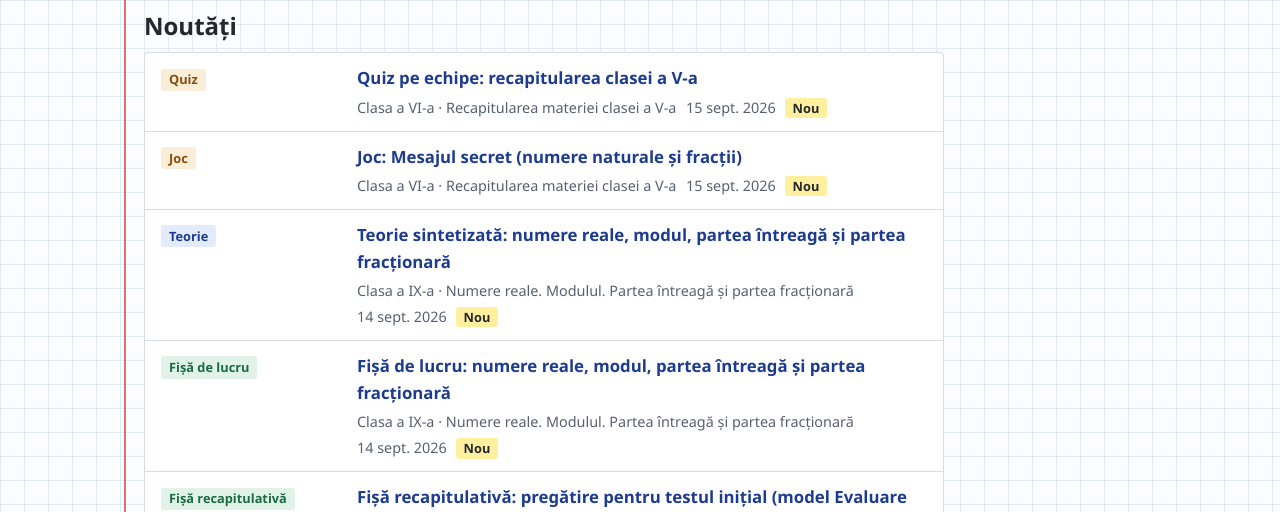
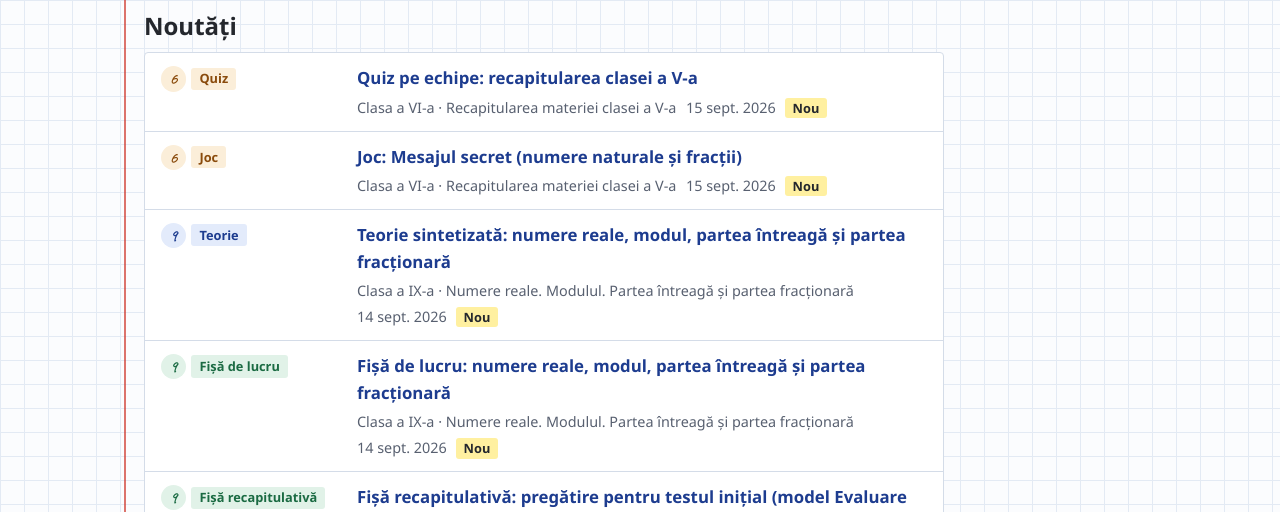
Before and after one commit to parameciul/matematica, a website: page index.html in a window 1280 px wide. Shown: the part 288-800 px from the top of the page. Drawn offline with Linux system fonts and the light colour scheme; a web font is replaced by a local one.

Commit message:
Add grade badge to material rows in Noutati and search results

```diff
--- a/assets/css/style.css
+++ b/assets/css/style.css
@@ -633,6 +633,44 @@ a:hover {
   white-space: nowrap;
 }
 
+.m-badges {
+  display: flex;
+  flex-wrap: wrap;
+  align-items: center;
+  gap: 0.35rem;
+}
+
+.m-grade {
+  display: inline-flex;
+  align-items: center;
+  justify-content: center;
+  min-width: 1.55rem;
+  padding: 0 0.4rem;
+  border-radius: 999px;
+  background: var(--b-lectii-bg);
+  color: var(--b-lectii-fg);
+  font-family: var(--hand);
+  font-size: 1.05rem;
+  font-weight: 600;
+  line-height: 1.5;
+  white-space: nowrap;
+}
+
+.m-grade-fise {
+  background: var(--b-fise-bg);
+  color: var(--b-fise-fg);
+}
+
+.m-grade-teste {
+  background: var(--b-teste-bg);
+  color: var(--b-teste-fg);
+}
+
+.m-grade-jocuri {
+  background: var(--b-jocuri-bg);
+  color: var(--b-jocuri-fg);
+}
+
 .badge-fise {
   background: var(--b-fise-bg);
   color: var(--b-fise-fg);
--- a/assets/js/site.js
+++ b/assets/js/site.js
@@ -83,7 +83,12 @@
     const li = el('li', 'm-row');
     const a = el('a', 'm-link');
     a.href = materialUrl(material.id);
-    a.appendChild(el('span', `badge badge-${Catalog.groupOf(material.kind)}`, kindLabel(material.kind)));
+    const badges = el('span', 'm-badges');
+    if (opts.grade && topic) {
+      badges.appendChild(el('span', `m-grade m-grade-${Catalog.groupOf(material.kind)}`, String(topic.grade)));
+    }
+    badges.appendChild(el('span', `badge badge-${Catalog.groupOf(material.kind)}`, kindLabel(material.kind)));
+    a.appendChild(badges);
     a.appendChild(el('span', 'm-title', pick(material.title)));
     const meta = el('span', 'm-meta');
     const where = [];
```
